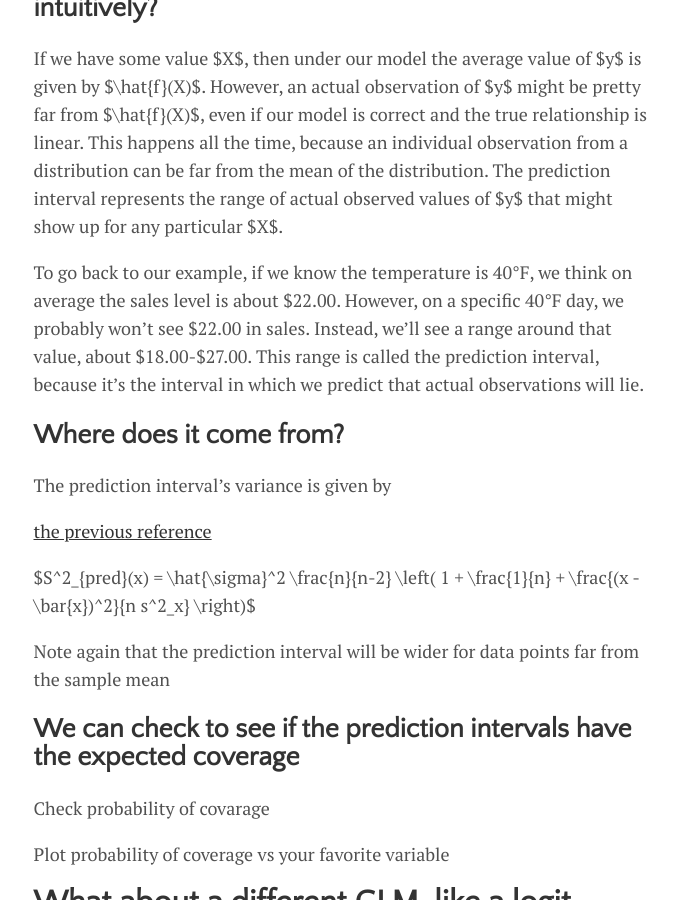
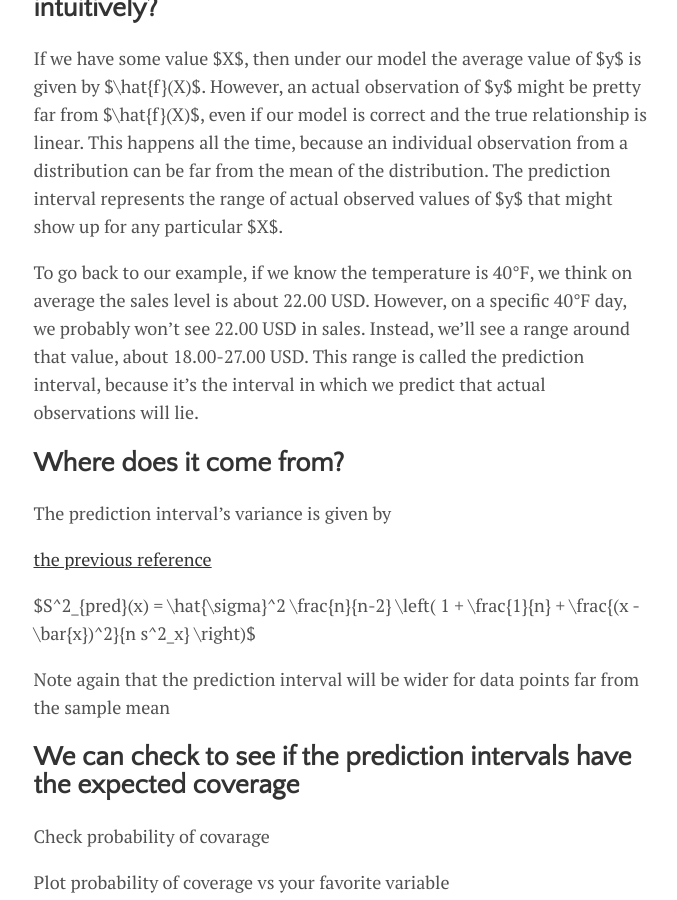
Before and after one commit to lmc2179/lmc2179.github.io, a Jekyll site: the page built from drafts/prediction_confidence.md, in a window 1280 px wide and 900 px high, scrolled down 8922 px. Shown: the whole window, without its empty margins (299-976 px from the left). Built offline with Jekyll 4.4.1, drawn with Linux system fonts in a browser that asks for light colours; formulas are drawn with MathJax 3.

Commit message:
Update prediction_confidence.md

```diff
--- a/drafts/prediction_confidence.md
+++ b/drafts/prediction_confidence.md
@@ -147,7 +147,7 @@ The first of these explains why the CI gets larger as we get farther from the mi
 
 If we have some value $X$, then under our model the average value of $y$ is given by $\hat{f}(X)$. However, an actual observation of $y$ might be pretty far from $\hat{f}(X)$, even if our model is correct and the true relationship is linear. This happens all the time, because an individual observation from a distribution can be far from the mean of the distribution. The prediction interval represents the range of actual observed values of $y$ that might show up for any particular $X$.
 
-To go back to our example, if we know the temperature is 40°F, we think on average the sales level is about \$22.00. However, on a specific 40°F day, we probably won't see \$22.00 in sales. Instead, we'll see a range around that value, about \$18.00-\$27.00. This range is called the prediction interval, because it's the interval in which we predict that actual observations will lie.
+To go back to our example, if we know the temperature is 40°F, we think on average the sales level is about 22.00 USD. However, on a specific 40°F day, we probably won't see 22.00 USD in sales. Instead, we'll see a range around that value, about 18.00-27.00 USD. This range is called the prediction interval, because it's the interval in which we predict that actual observations will lie.
 
 ## Where does it come from?
 
```
